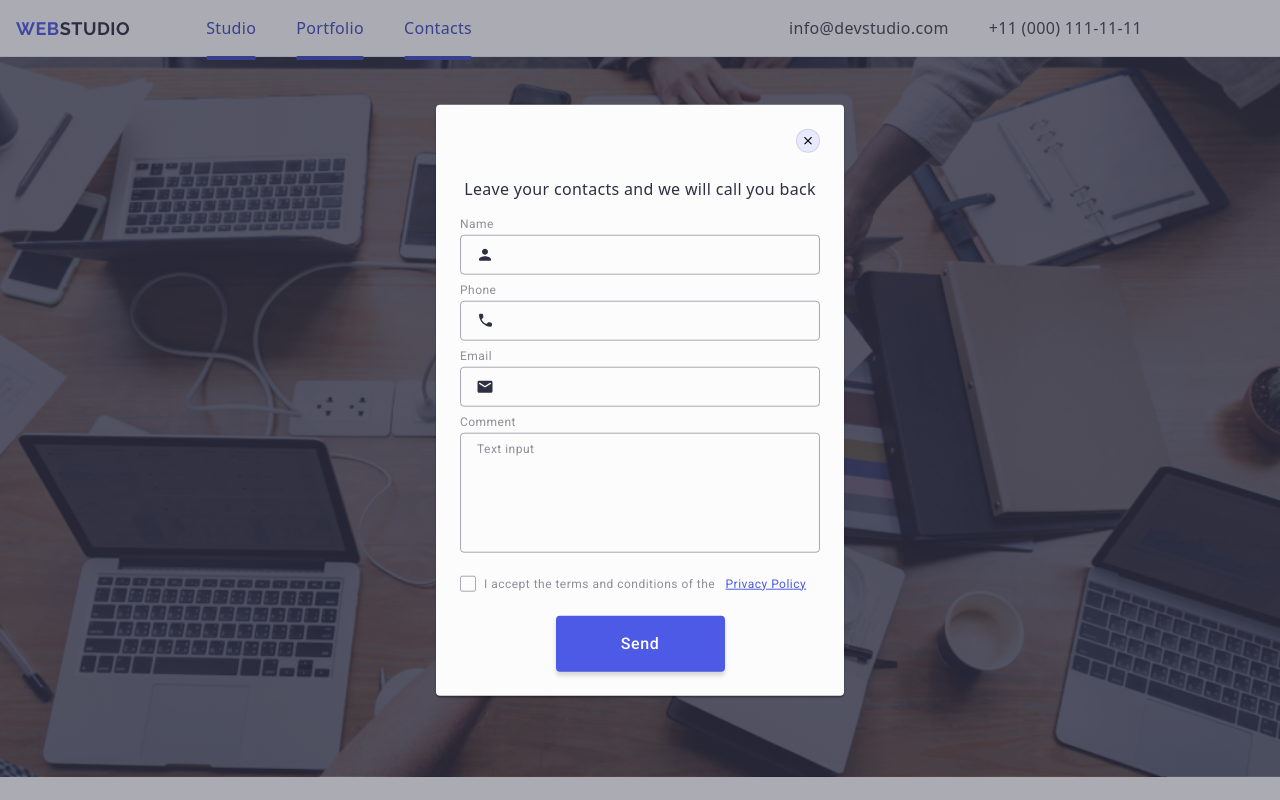
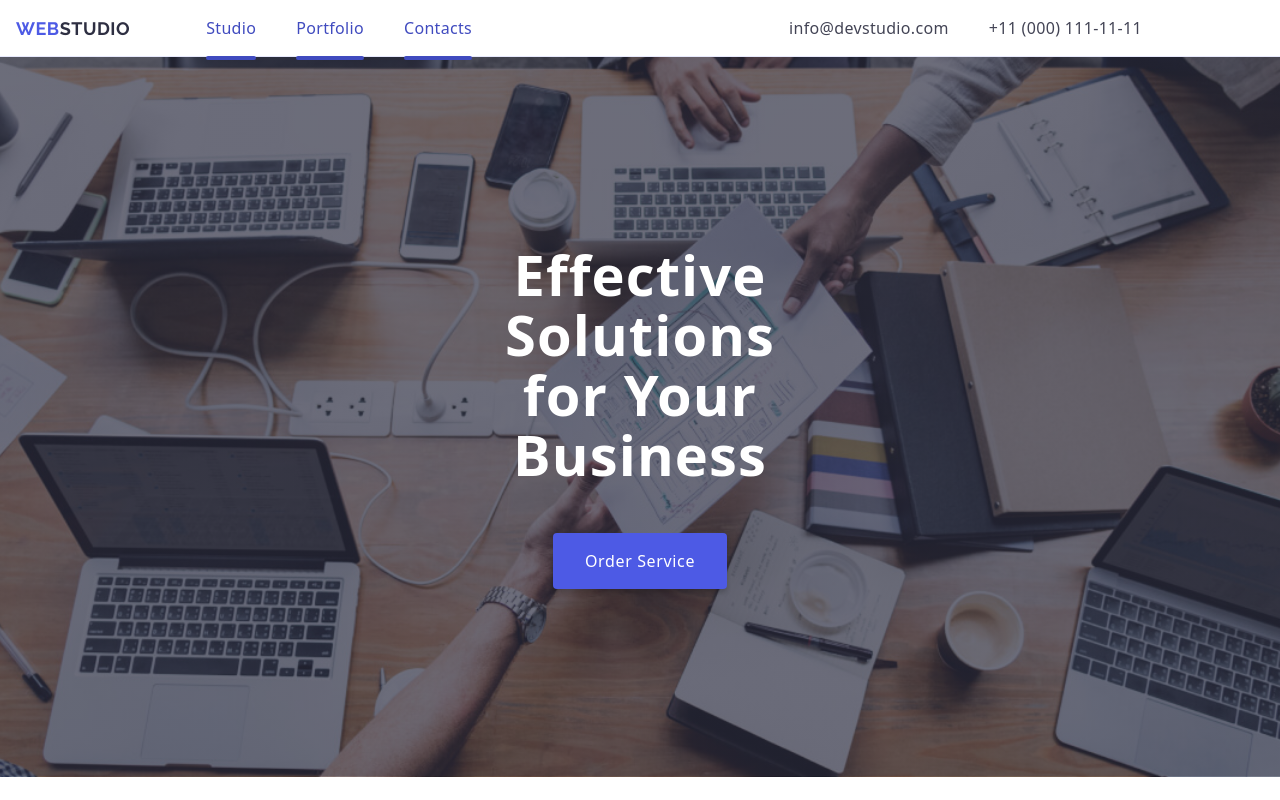
Before and after one commit to AnnaViktorivna/goit-markup-hw-06, a plain HTML site: page index.html in a window 1280 px wide. Shown: the top 800 px of the page. Drawn offline with nearby package versions, Linux system fonts and the light colour scheme.

Commit message:
Update index.html

```diff
--- a/index.html
+++ b/index.html
@@ -765,7 +765,7 @@
       </div>
     </footer>
     <!--modal-form-->
-    <div class="backdrop is_open">
+    <div class="backdrop">
       <div class="modal">
         <button type="button" class="modal-btn">
           <svg class="modal-btn-icon" width="8" height="8">
```
